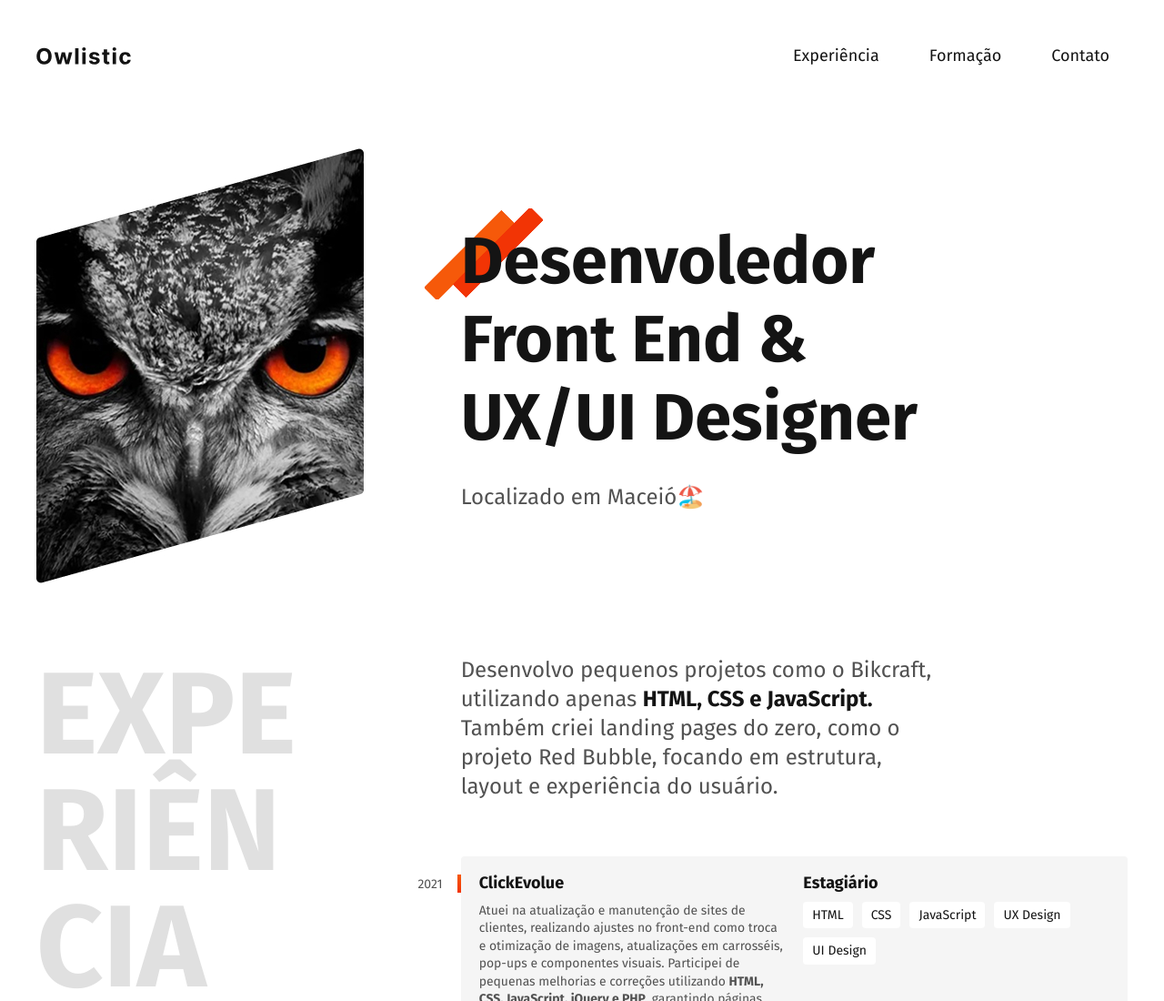
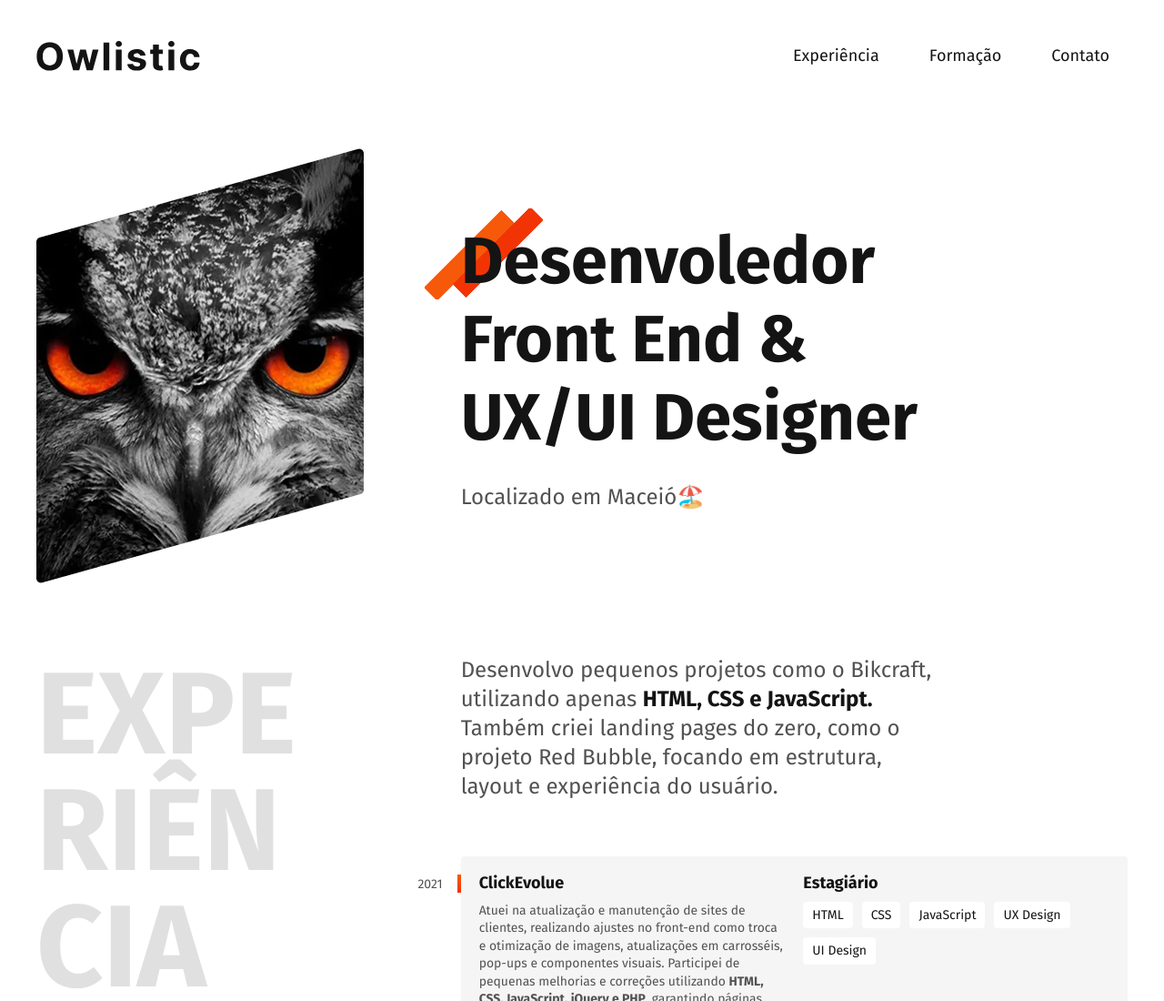
Before and after one commit to joaocarlosanjosbrito/joaocarlosanjosbrito.github.io, a plain HTML site: page index.html in a window 1280 px wide. Shown: the top 1100 px of the page at 91% size. Drawn offline with Linux system fonts and the light colour scheme.

Commit message:
Aumentei o tamanho da marca Owlistic

```diff
--- a/index.html
+++ b/index.html
@@ -20,7 +20,7 @@
 
   <body>
     <header class="header">
-      <img src="./img/marca.svg" alt="Owlistic" width="104px" height="38px" />
+      <img src="./img/marca.svg" alt="Owlistic" width="180px" height="38px" />
       <nav>
         <ul class="header-menu">
           <li><a href="#experiencia">Experiência</a></li>
```
